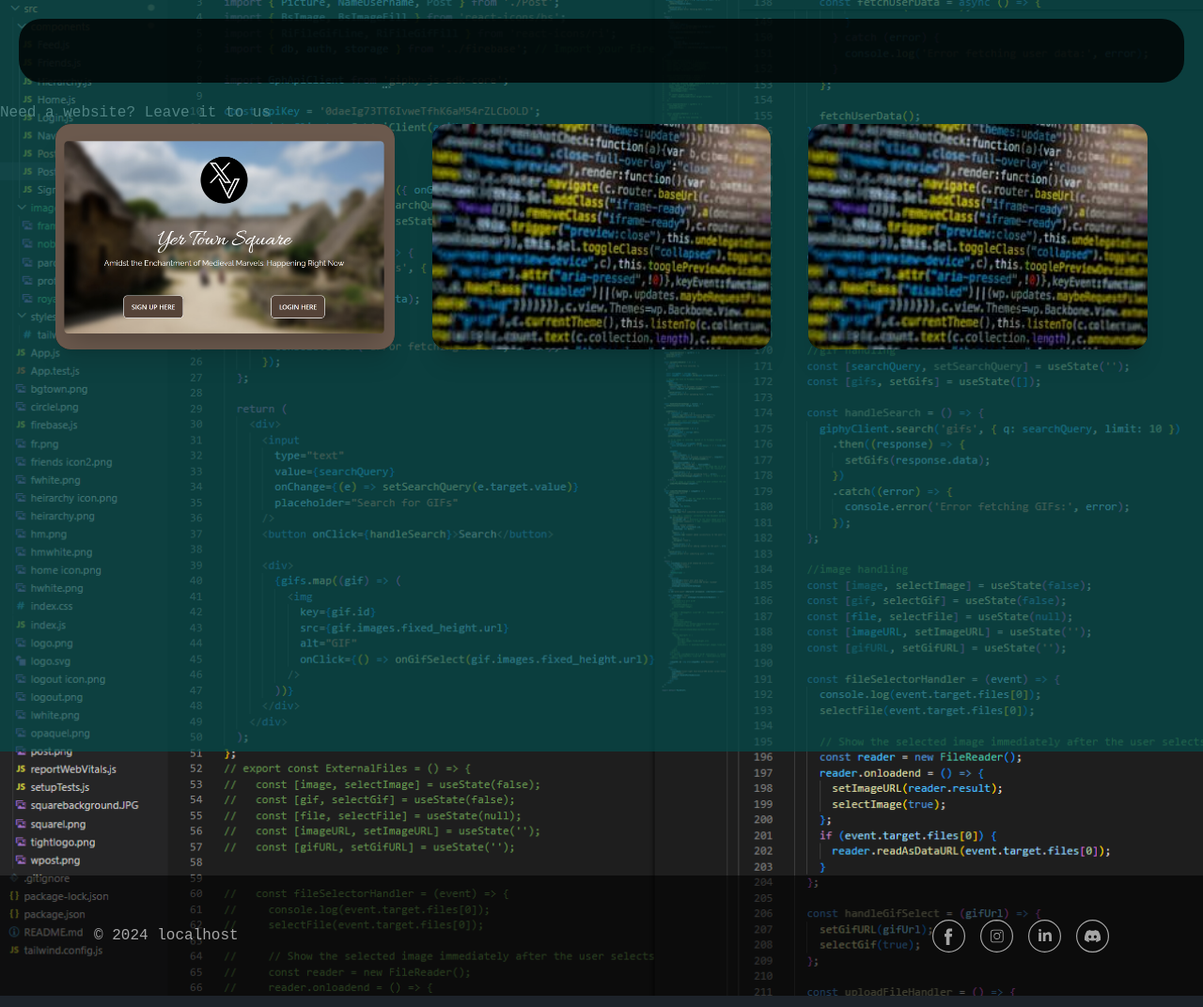
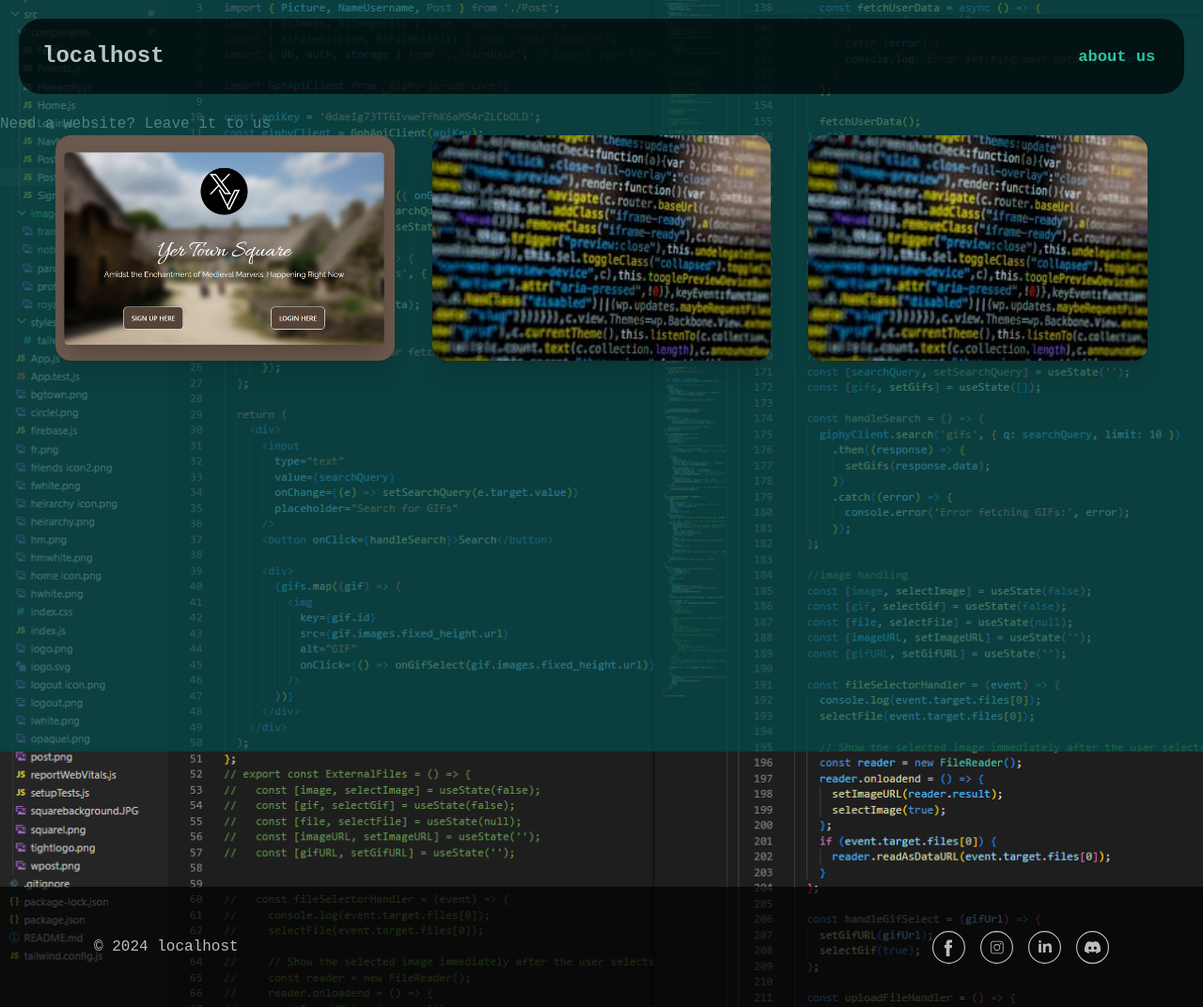
Before and after one commit to LocalhostLtd/localhost, a Next.js app: page / in a window 1280 px wide. Shown: the whole page at 94% size. Built offline with nearby package versions, Linux system fonts and the light colour scheme; no server answers.

Commit message:
changed components so fonts and colours are dependent on the theme instead of being hardcoded

```diff
--- a/src/components/Card.tsx
+++ b/src/components/Card.tsx
@@ -33,9 +33,9 @@ const Card: React.FC<CardProps> = ({
             alt={imgAlt}
             className="w-full h-60 object-cover transition-all duration-300 brightness-80 group-hover:brightness-50"
           />
-          <div className="card-body p-4 bg-black bg-opacity-50 absolute top-0 left-0 w-full h-full transition-opacity duration-300 opacity-0 group-hover:opacity-100">
-            <h2 className="card-title text-white">{title}</h2>
-            <p className="text-white">{description}</p>
+          <div className="card-body p-4 bg-primary bg-opacity-50 absolute top-0 left-0 w-full h-full transition-opacity duration-300 opacity-0 group-hover:opacity-100">
+            <h2 className="card-title text-primary-content font-sans">{title}</h2>
+            <p className="text-primary-content font-sans">{description}</p>
             <div className="card-actions justify-end"></div>
           </div>
         </div>
--- a/src/components/footer.tsx
+++ b/src/components/footer.tsx
@@ -5,9 +5,9 @@ const currentYear = new Date().getFullYear();
 export default function Footer() {
   return (
     <footer>
-      <div className="h-32 bg-black text-white opacity-60 shadow-md p-5 justify-center items-center">
+      <div className="h-32 bg-primary opacity-70 shadow-md p-5 justify-center items-center">
         <div className="h-full flex flex-col-reverse justify-center items-center md:flex-row md:justify-between md:items-center md:flex-wrap md:gap-6">
-          <a href="#" className="font-sans px-20 hover:underline justify-center my-2">
+          <a href="#" className="font-sans px-20 text-primary-content hover:underline justify-center my-2">
             &copy; {currentYear} localhost
           </a>
           <div className="px-20 justify-center my-2">
--- a/src/components/header.tsx
+++ b/src/components/header.tsx
@@ -1,8 +1,8 @@
 function Header(): any {
   return (
     <div className="p-5 sticky top-0 z-10 px-5" role="banner">
-      <div className="navbar bg-base-100 rounded-3xl opacity-80">
-        {/* <div className="flex-none lg:hidden md:hidden sm:block sm:px-2">
+      <div className="navbar bg-primary rounded-3xl opacity-70">
+        <div className="flex-none lg:hidden md:hidden sm:block sm:px-2">
           <button className="btn btn-square btn-ghost">
             <svg
               xmlns="http://www.w3.org/2000/svg"
@@ -18,16 +18,16 @@ function Header(): any {
               ></path>
             </svg>
           </button>
-        </div> */}
+        </div>
         <div className="flex-1">
-          <a href="#" className="btn btn-ghost text-xl font-sans">
+          <a href="#" className="btn btn-ghost text-primary-content text-2xl font-bold font-sans">
             localhost
           </a>
         </div>
         <div className="flex-none hidden lg:block md:block">
           <ul className="menu menu-horizontal px-1">
             <li>
-              <a>about us</a>
+              <a className="btn btn-ghost text-accent text-lg font-sans">about us</a>
             </li>
           </ul>
         </div>
```
